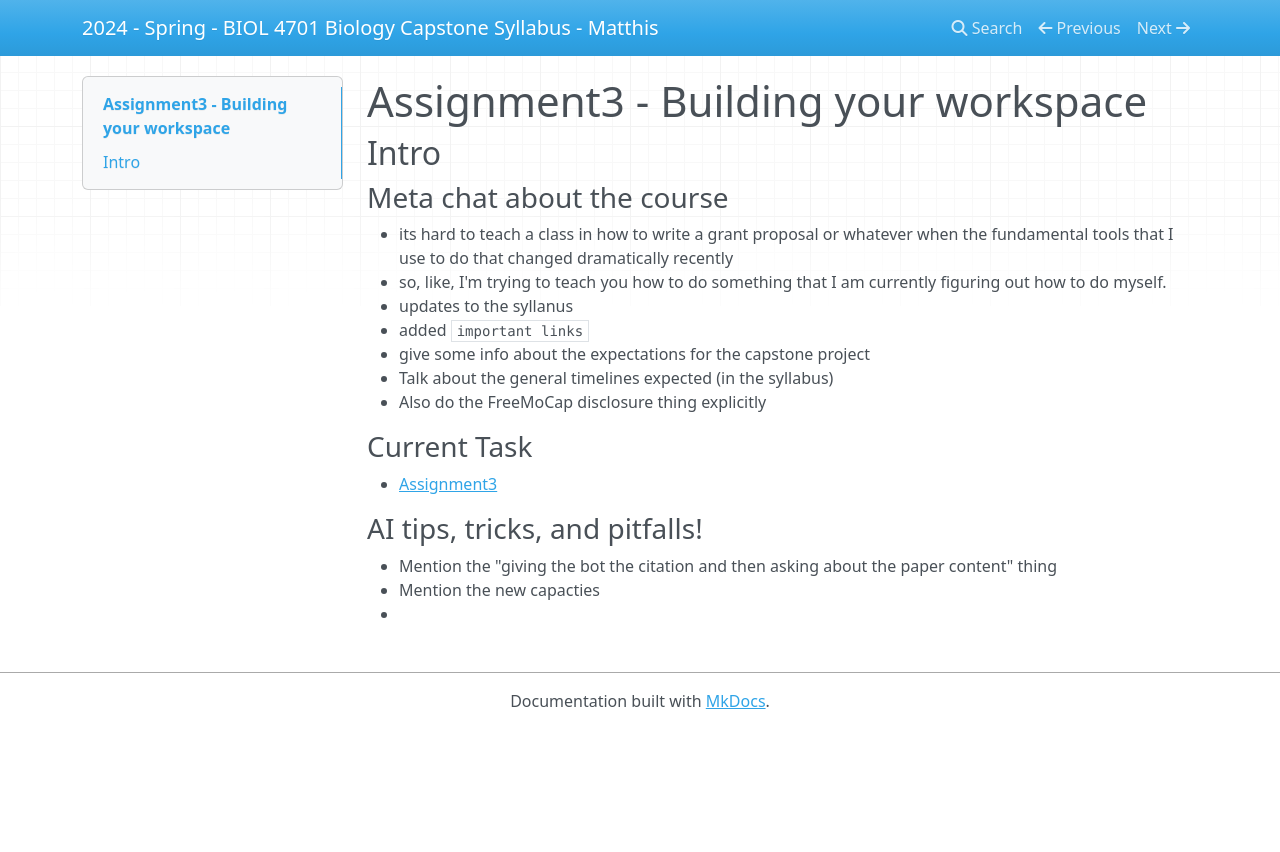
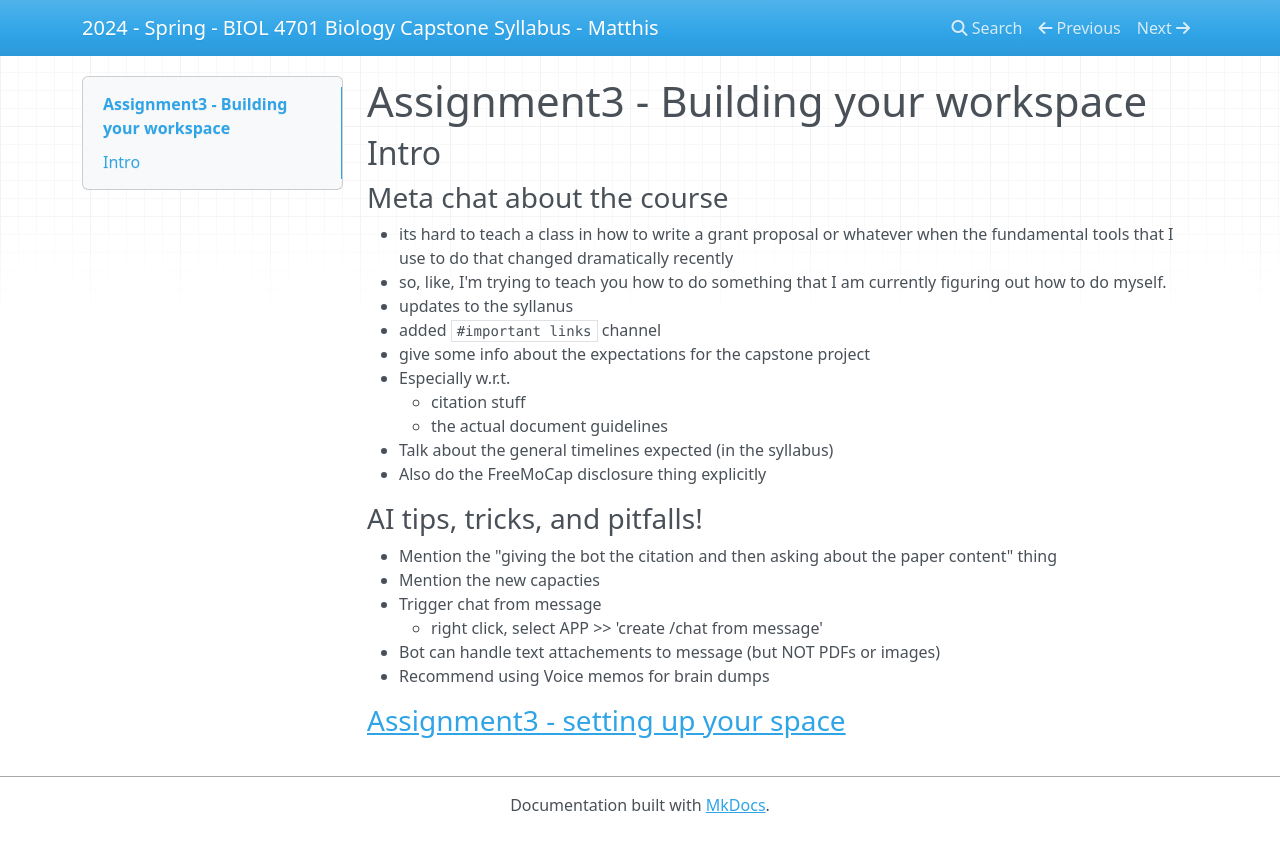
Before and after one commit to HumanMovementNeuroscience/capstone, an MkDocs documentation site: the page built from docs/course_materials/assignments/assignment3/assignment3-content-outline.md, in a window 1280 px wide. Shown: the top 852 px of the page. Built offline with MkDocs 1.6.1, drawn with Linux system fonts in a browser that asks for light colours; nearby versions of some CDN libraries.

Commit message:
Feb 7, 2024, 3:03 PM

```diff
--- a/docs/course_materials/assignments/assignment3/assignment3-content-outline.md
+++ b/docs/course_materials/assignments/assignment3/assignment3-content-outline.md
@@ -5,17 +5,22 @@
 - its hard to teach a class in how to write a grant proposal or whatever when the fundamental tools that I use to do that changed dramatically recently
 - so, like, I'm trying to teach you how to do something that I am currently figuring out how to do myself.
 - updates to the syllanus
-- added `important links`
+- added `#important links` channel
 - give some info about the expectations for the capstone project
+  - Especially w.r.t.
+    - citation stuff
+    - the actual document guidelines
 - Talk about the general timelines expected (in the syllabus)
 - Also do the FreeMoCap disclosure thing explicitly
-
-
-
-### Current Task
-- [Assignment3](assignment3-student-instructions.md)
 
 ### AI tips, tricks, and pitfalls!
 - Mention the "giving the bot the citation and then asking about the paper content" thing
 - Mention the new capacties
-  -
+  - Trigger chat from message
+    - right click, select APP >> 'create /chat from message'
+  - Bot can handle text attachements to message (but NOT PDFs or images)
+  - Recommend using Voice memos for brain dumps
+
+
+
+###  [Assignment3 - setting up your space](assignment3-student-instructions.md)
```
